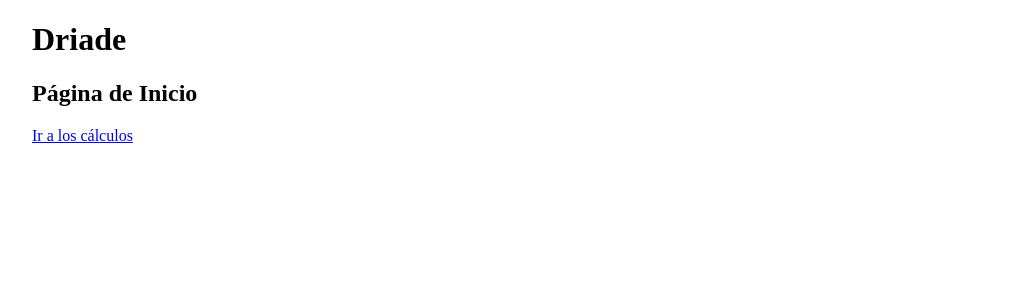
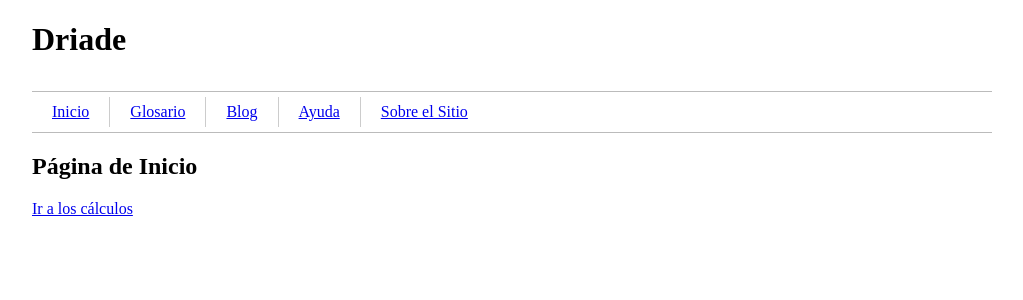
Before and after one commit to aldeano/driade, a Django app: template templates/index.html in a window 1280 px wide. Shown: the top 300 px of the page, without its empty margins (128-1151 px from the left). Run offline with Django 3.2, Linux system fonts and the light colour scheme; the template is opened without the code that fills it, so the values that code supplies are empty.

Commit message:
agregado menu html con centrado vertical

```diff
--- a/calcs/estatico/styles.css
+++ b/calcs/estatico/styles.css
@@ -1,14 +1,45 @@
 /*
 Layout
-------------------------------------*/
+*/
 
 #container {
 	max-width: 960px;
 	margin: 0 auto;
 	}
 #header {
-	height: 100px;
+	height: 70px;
 	margin: 0 auto;
-	border-bottom: 1px solid #BBBBBB;
 	clear:both;
 	}
+#menu {
+    padding: 5px 0 5px 0;
+    height: 30px;
+    border-top: 1px solid #BBBBBB;
+    border-bottom: 1px solid #BBBBBB;
+    }
+/*
+menu
+*/
+.menu_links {
+    text-align: center;
+    }
+ul.menu_links {
+    list-style:none;
+    margin:0;
+    padding:0;
+    }
+.menu_links li {
+    float:left;
+    margin:0;
+    padding:0 20px;
+    border-left:#ccc solid 1px;
+    white-space: normal;
+    }
+.menu_links li:first-child {
+    border-left:0
+    }
+.menu_links a {
+    display: table-cell;
+    height: 30px;
+    vertical-align: middle;
+    }
--- a/templates/index.html
+++ b/templates/index.html
@@ -10,9 +10,22 @@
 
 <body>
     <div id="container">
-        <h1>Driade</h1>
-        {% block contenido %}<h2>Página de Inicio</h2>
-        <p><a href="{% url home_calcs %}">Ir a los cálculos</a></p>{% endblock %}
+        <div id="header">
+            <h1>Driade</h1>
+        </div>
+        <div id="menu">
+            <ul class="menu_links">
+                <li><a href="{% url home %}">Inicio</a></li>
+                <li><a href="#">Glosario</a></li>
+                <li><a href="#">Blog</a></li>
+                <li><a href="#">Ayuda</a></li>
+                <li><a href="#">Sobre el Sitio</a></li>
+            </ul>
+        </div>
+        <div id="content">
+            {% block contenido %}<h2>Página de Inicio</h2>
+            <p><a href="{% url home_calcs %}">Ir a los cálculos</a></p>{% endblock %}
+        </div>
     </div>
 </body>
 
```
